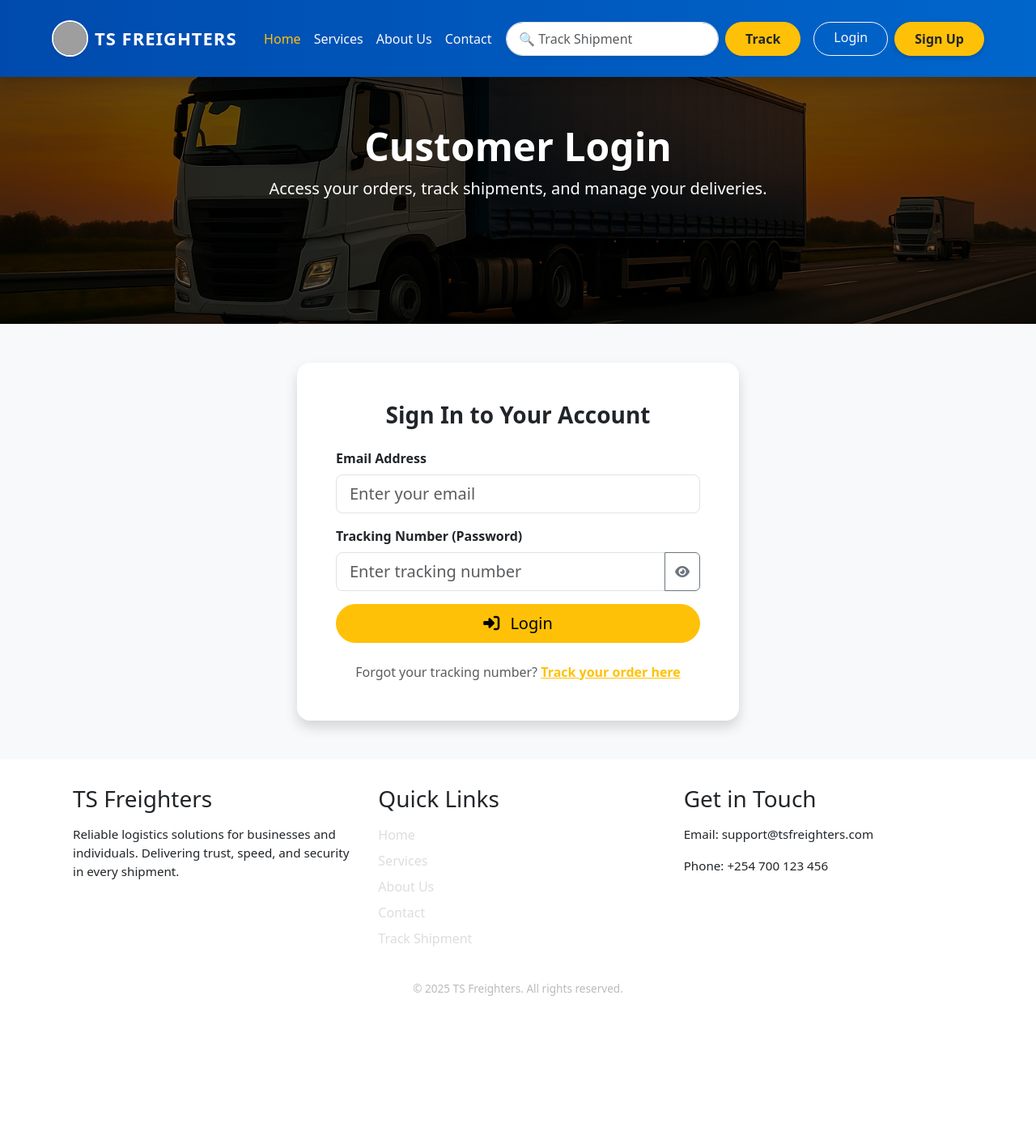
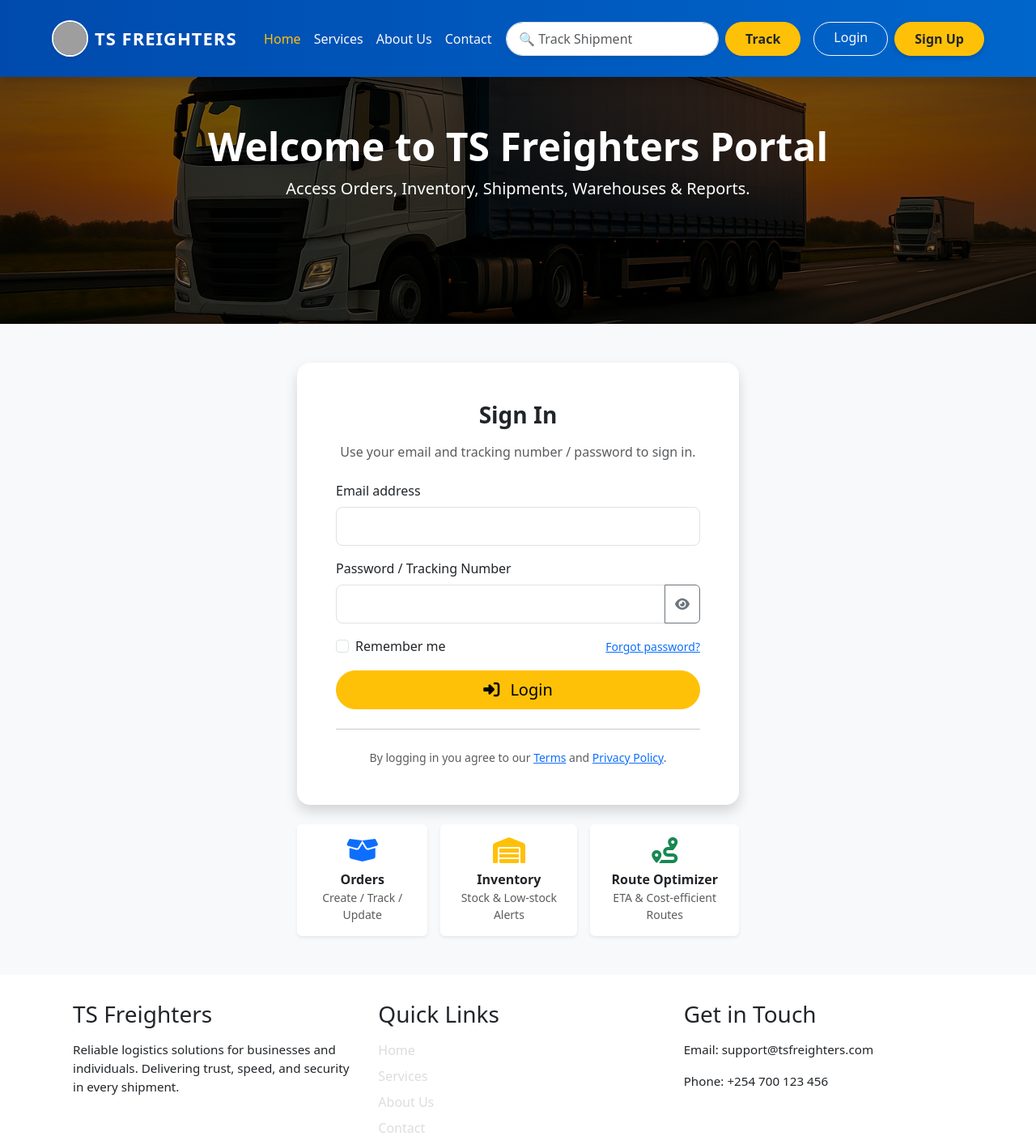
Before and after one commit to Maxwellkiptoo/tsfreighters, a PHP site: page /tsfreighters/app/Views/auth/login.php in a window 1280 px wide. Shown: the top 1403 px of the page at 81% size. Before the commit the page ends 1230 px from the top, so only its background shows below. Run offline with PHP 8.4, Linux system fonts and the light colour scheme; grey boxes are pictures that could not be loaded.

Commit message:
new  sending conact upaded

```diff
--- a/app/Controllers/send_contact.php
+++ b/app/Controllers/send_contact.php
@@ -1,16 +1,13 @@
 <?php
-// File: app/controllers/send_contact.php
 
 use PHPMailer\PHPMailer\PHPMailer;
 use PHPMailer\PHPMailer\Exception;
 
 header('Content-Type: application/json');
 
-// ✅ Enable Error Reporting (for debugging)
 error_reporting(E_ALL);
 ini_set('display_errors', 1);
 
-// ✅ Load PHPMailer
 require_once __DIR__ . '/../../private/vendor/autoload.php';
 
 // ✅ Allow only POST
--- a/app/Views/auth/login.php
+++ b/app/Views/auth/login.php
@@ -1,50 +1,95 @@
+<?php
+if (session_status() === PHP_SESSION_NONE) {
+    session_start();
+}
+// generate CSRF token
+if (empty($_SESSION['csrf_token'])) {
+    $_SESSION['csrf_token'] = bin2hex(random_bytes(32));
+}
+?>
 <?php include __DIR__ . '/../layout/header.php'; ?>
-<?php session_start(); ?>
 
 <section class="login-hero d-flex align-items-center justify-content-center text-white position-relative"
-  style="background: url('public/assets/images/truck2.jpg') center/cover no-repeat; height: 50vh;">
-  <div class="overlay position-absolute w-100 h-100" style="background: rgba(0,0,0,0.6);"></div>
-  <div class="position-relative text-center">
-    <h1 class="fw-bold display-5">Customer Login</h1>
-    <p class="lead mb-0">Access your orders, track shipments, and manage your deliveries.</p>
+         style="background: url('public/assets/images/truck2.jpg') center/cover no-repeat; height: 50vh;">
+  <div class="overlay position-absolute w-100 h-100" style="background: rgba(0,0,0,0.55);"></div>
+  <div class="position-relative text-center z-2">
+    <h1 class="fw-bold display-5">Welcome to TS Freighters Portal</h1>
+    <p class="lead mb-0">Access Orders, Inventory, Shipments, Warehouses & Reports.</p>
   </div>
 </section>
 
 <section class="py-5 bg-light">
   <div class="container">
     <div class="row justify-content-center">
-      <div class="col-md-6" data-aos="fade-up">
+      <div class="col-lg-6" data-aos="fade-up">
         <div class="card shadow border-0 rounded-4">
           <div class="card-body p-4 p-md-5">
-            <h3 class="fw-bold text-center mb-4">Sign In to Your Account</h3>
+            <h3 class="fw-bold text-center mb-3">Sign In</h3>
+            <p class="text-muted text-center mb-4">Use your email and tracking number / password to sign in.</p>
 
-            <form id="loginForm">
+            <form id="loginForm" novalidate>
+              <input type="hidden" name="csrf_token" value="<?php echo htmlspecialchars($_SESSION['csrf_token']); ?>">
+
               <div class="mb-3">
-                <label for="email" class="form-label fw-semibold">Email Address</label>
-                <input type="email" class="form-control form-control-lg" id="email" name="email" placeholder="Enter your email" required>
+                <label for="email" class="form-label">Email address</label>
+                <input type="email" id="email" name="email" class="form-control form-control-lg" required>
               </div>
 
               <div class="mb-3 position-relative">
-                <label for="password" class="form-label fw-semibold">Tracking Number (Password)</label>
+                <label for="password" class="form-label">Password / Tracking Number</label>
                 <div class="input-group">
-                  <input type="password" class="form-control form-control-lg" id="password" name="password" placeholder="Enter tracking number" required>
-                  <button class="btn btn-outline-secondary" type="button" id="togglePassword"><i class="fas fa-eye"></i></button>
+                  <input type="password" id="password" name="password" class="form-control form-control-lg" required>
+                  <button class="btn btn-outline-secondary" type="button" id="togglePassword" aria-label="Show password">
+                    <i class="fas fa-eye"></i>
+                  </button>
                 </div>
               </div>
 
-              <button type="submit" id="loginBtn" class="btn btn-warning btn-lg w-100 rounded-pill shadow-glow">
-                <span id="btnText"><i class="fas fa-sign-in-alt me-2"></i> Login</span>
-                <span id="btnSpinner" class="spinner-border spinner-border-sm d-none"></span>
-              </button>
+              <div class="d-flex justify-content-between align-items-center mb-3">
+                <div class="form-check">
+                  <input class="form-check-input" type="checkbox" id="remember" name="remember">
+                  <label class="form-check-label" for="remember">Remember me</label>
+                </div>
+                <a href="forgot_password.php" class="small">Forgot password?</a>
+              </div>
+
+              <div class="d-grid">
+                <button id="loginBtn" type="submit" class="btn btn-warning btn-lg rounded-pill">
+                  <span id="btnText"><i class="fas fa-sign-in-alt me-2"></i> Login</span>
+                  <span id="btnSpinner" class="spinner-border spinner-border-sm d-none" role="status" aria-hidden="true"></span>
+                </button>
+              </div>
             </form>
 
-            <div id="loginAlert" class="alert mt-4 d-none"></div>
+            <div id="loginAlert" class="alert mt-4 d-none" role="alert"></div>
 
-            <p class="text-center mt-4 mb-0 text-muted">
-              Forgot your tracking number? <a href="track_order.php" class="text-warning fw-semibold">Track your order here</a>
-            </p>
+            <hr class="my-4">
+
+            <div class="text-center small text-muted">
+              By logging in you agree to our <a href="/terms.php">Terms</a> and <a href="/privacy.php">Privacy Policy</a>.
+            </div>
           </div>
         </div>
+
+        <!-- Info cards showing modules (for motivation) -->
+        <div class="mt-4 d-none d-md-flex gap-3">
+          <div class="p-3 bg-white shadow-sm rounded flex-fill text-center">
+            <i class="fas fa-box-open fa-2x mb-2 text-primary"></i>
+            <div class="fw-bold">Orders</div>
+            <small class="text-muted">Create / Track / Update</small>
+          </div>
+          <div class="p-3 bg-white shadow-sm rounded flex-fill text-center">
+            <i class="fas fa-warehouse fa-2x mb-2 text-warning"></i>
+            <div class="fw-bold">Inventory</div>
+            <small class="text-muted">Stock & Low-stock Alerts</small>
+          </div>
+          <div class="p-3 bg-white shadow-sm rounded flex-fill text-center">
+            <i class="fas fa-route fa-2x mb-2 text-success"></i>
+            <div class="fw-bold">Route Optimizer</div>
+            <small class="text-muted">ETA & Cost-efficient Routes</small>
+          </div>
+        </div>
+
       </div>
     </div>
   </div>
@@ -52,68 +97,80 @@
 
 <?php include __DIR__ . '/../layout/footer.php'; ?>
 
-<!-- AOS + JS -->
+<!-- JS: AOS + UI behaviour -->
 <link href="https://cdn.jsdelivr.net/npm/aos@2.3.4/dist/aos.css" rel="stylesheet">
 <script src="https://cdn.jsdelivr.net/npm/aos@2.3.4/dist/aos.js"></script>
 <script>
-AOS.init({ once:true, duration:1000, easing:'ease-in-out' });
+AOS.init({ once:true, duration:800 });
 
-// Show/Hide Password
-document.getElementById("togglePassword").addEventListener("click", function() {
-  const input = document.getElementById("password");
-  const icon = this.querySelector("i");
-  if (input.type === "password") {
-    input.type = "text";
-    icon.classList.replace("fa-eye", "fa-eye-slash");
-  } else {
-    input.type = "password";
-    icon.classList.replace("fa-eye-slash", "fa-eye");
-  }
+// toggle password visibility
+document.getElementById('togglePassword').addEventListener('click', function() {
+  const input = document.getElementById('password');
+  const icon = this.querySelector('i');
+  if (input.type === 'password') { input.type = 'text'; icon.classList.replace('fa-eye','fa-eye-slash'); }
+  else { input.type = 'password'; icon.classList.replace('fa-eye-slash','fa-eye'); }
 });
 
-// Handle Login
-document.getElementById("loginForm").addEventListener("submit", async function(e) {
+// handle submit with UX improvements and client validation
+document.getElementById('loginForm').addEventListener('submit', async function(e){
   e.preventDefault();
+  const form = this;
+  const btn = document.getElementById('loginBtn');
+  const btnText = document.getElementById('btnText');
+  const btnSpinner = document.getElementById('btnSpinner');
+  const alertBox = document.getElementById('loginAlert');
 
-  const loginBtn = document.getElementById("loginBtn");
-  const btnText = document.getElementById("btnText");
-  const btnSpinner = document.getElementById("btnSpinner");
-  const alertBox = document.getElementById("loginAlert");
+  // minimal client validation
+  const email = form.email.value.trim();
+  const password = form.password.value.trim();
+  if (!email || !password) {
+    alertBox.className = 'alert alert-danger mt-3';
+    alertBox.textContent = 'Please enter both email and password.';
+    alertBox.classList.remove('d-none');
+    return;
+  }
 
-  loginBtn.disabled = true;
-  btnText.classList.add("d-none");
-  btnSpinner.classList.remove("d-none");
-  alertBox.classList.add("d-none");
+  // disable UI
+  btn.disabled = true;
+  btnText.classList.add('d-none');
+  btnSpinner.classList.remove('d-none');
+  alertBox.classList.add('d-none');
 
-  const formData = new FormData(this);
+  const fd = new FormData(form);
 
   try {
-    const response = await fetch("app/controllers/login_process.php", {
-      method: "POST",
-      body: formData
+    const res = await fetch('app/controllers/login_process.php', {
+      method: 'POST',
+      body: fd
     });
+    const json = await res.json();
 
-    const result = await response.json();
-    alertBox.classList.remove("d-none");
+    alertBox.classList.remove('d-none');
+    if (json.status === 'success') {
+      alertBox.className = 'alert alert-success mt-3';
+      alertBox.textContent = json.message || 'Login successful. Redirecting...';
 
-    if (result.status === "success") {
-      alertBox.className = "alert alert-success";
-      alertBox.innerHTML = "✅ " + result.message;
+      // small pause for UX then redirect based on role returned
       setTimeout(() => {
-        window.location.href = "order_status.php";
-      }, 1500);
+        const redirect = json.redirect || (json.role === 'admin' ? '/admin/dashboard.php' : '/dashboard.php');
+        window.location.href = redirect;
+      }, 900);
+    } else if (json.status === 'mfa_required') {
+      // handle second-factor if implemented
+      alertBox.className = 'alert alert-info mt-3';
+      alertBox.innerHTML = json.message || '2FA required. Please complete verification.';
+      // optionally redirect to 2FA flow
     } else {
-      alertBox.className = "alert alert-danger";
-      alertBox.innerHTML = "❌ " + result.message;
+      alertBox.className = 'alert alert-danger mt-3';
+      alertBox.textContent = json.message || 'Authentication failed.';
     }
-  } catch (error) {
-    alertBox.classList.remove("d-none");
-    alertBox.className = "alert alert-danger";
-    alertBox.innerHTML = "❌ Network error. Please try again.";
+  } catch (err) {
+    alertBox.className = 'alert alert-danger mt-3';
+    alertBox.textContent = 'Network error. Please try again later.';
   } finally {
-    loginBtn.disabled = false;
-    btnText.classList.remove("d-none");
-    btnSpinner.classList.add("d-none");
+    btn.disabled = false;
+    btnText.classList.remove('d-none');
+    btnSpinner.classList.add('d-none');
   }
 });
 </script>
```
Also changed, not shown: app/Controllers/login_process.php (+99 -20 lines).
